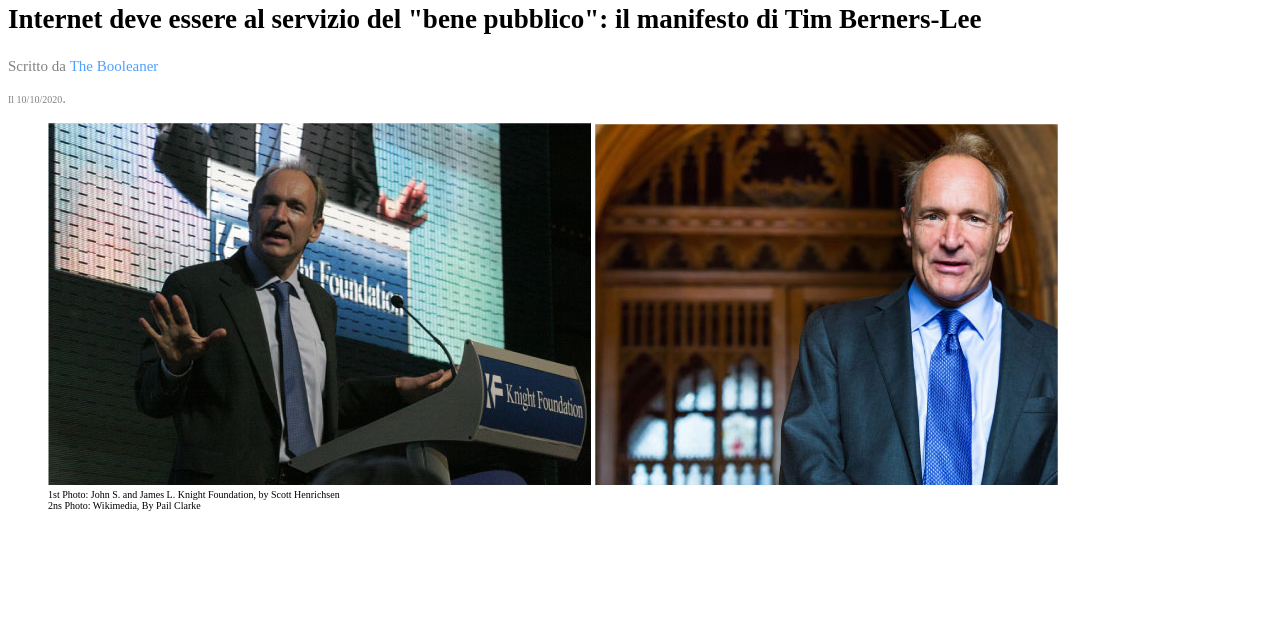
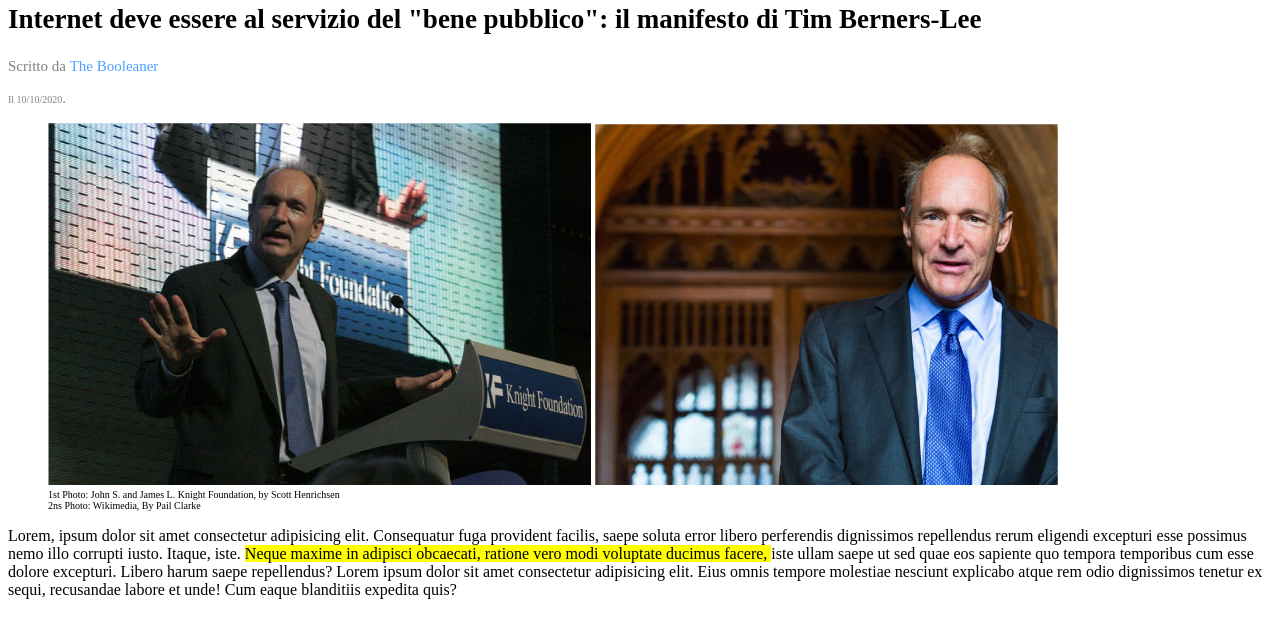
Before and after one commit to Nicolebalzano/html-css-booleaner, a plain HTML site: page index.html in a window 1280 px wide. Shown: the part 116-754 px from the top of the page. Drawn offline with Linux system fonts and the light colour scheme.

Commit message:
feat: p added

```diff
--- a/css/style.css
+++ b/css/style.css
@@ -36,3 +36,7 @@ time {
 figcaption {
     font-size: 10px;
 }
+.highlight {
+    background-color: rgb(255, 255, 0);
+   font-weight: 400;
+}
--- a/index.html
+++ b/index.html
@@ -33,6 +33,10 @@
     2ns Photo: Wikimedia, By Pail Clarke
     </figcaption>
 </figure>
+<div>
+    <p>Lorem, ipsum dolor sit amet consectetur adipisicing elit. Consequatur fuga provident facilis, saepe soluta error libero perferendis dignissimos repellendus rerum eligendi excepturi esse possimus nemo illo corrupti iusto. Itaque, iste.
+    <strong class="highlight"> Neque maxime in adipisci obcaecati, ratione vero modi voluptate ducimus facere, </strong>iste ullam saepe ut sed quae eos sapiente quo tempora temporibus cum esse dolore excepturi. Libero harum saepe repellendus? Lorem ipsum dolor sit amet consectetur adipisicing elit. Eius omnis tempore molestiae nesciunt explicabo atque rem odio dignissimos tenetur ex sequi, recusandae labore et unde! Cum eaque blanditiis expedita quis?</p>
+</div>
 </section>
     </main>
     <!-- Fine main -->
```
